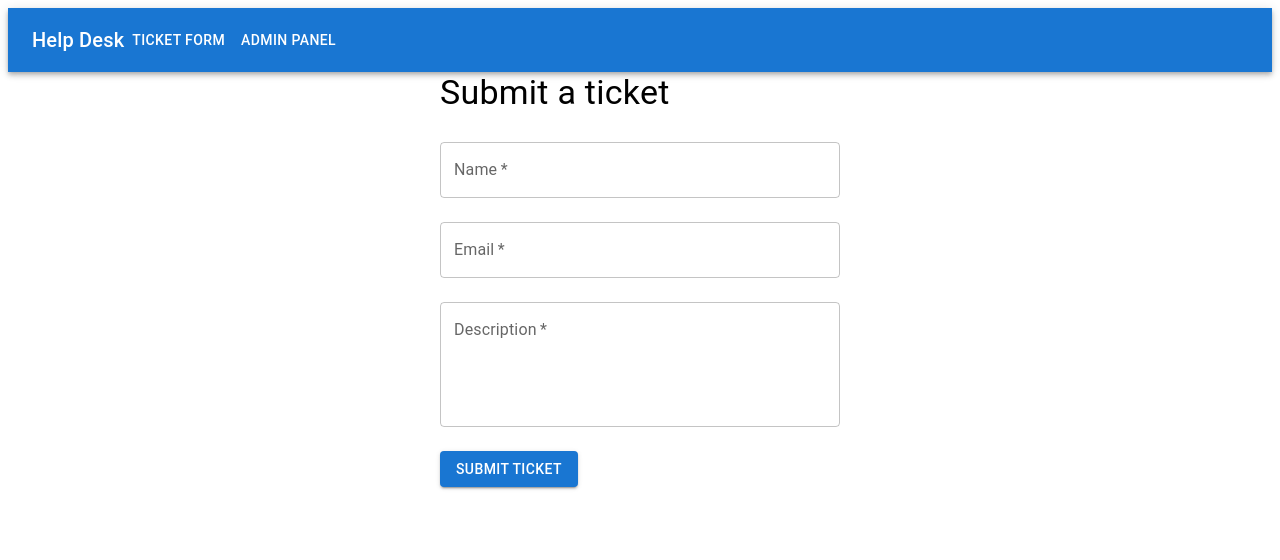
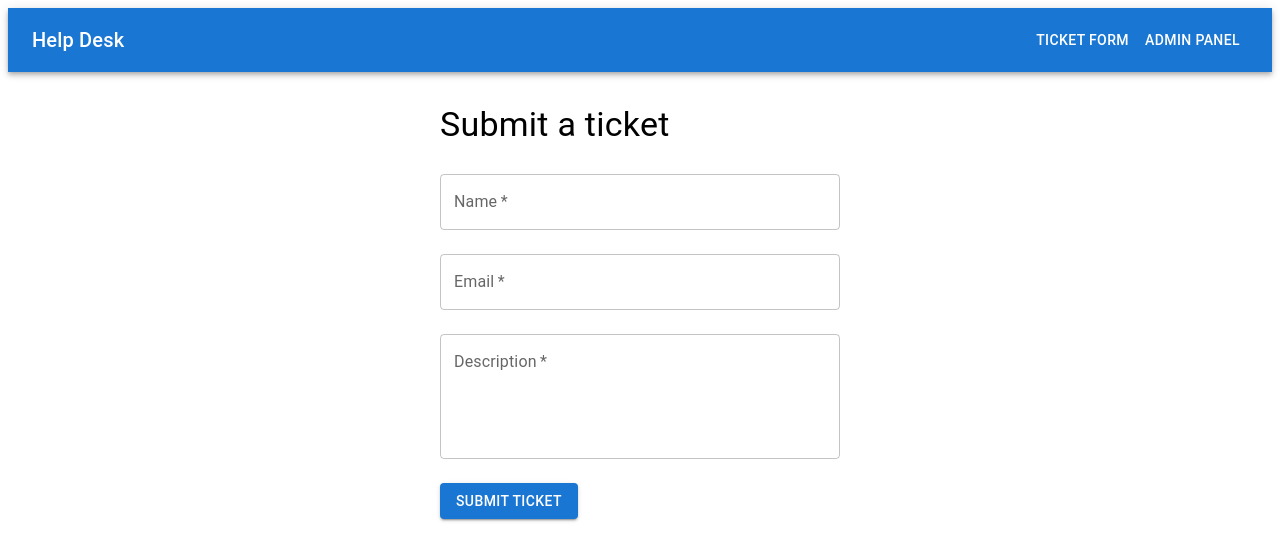
Before and after one commit to cristianteranv/zealthy-help-desk, a React (Create React App) app in the folder frontend/: page / in a window 1280 px wide. Shown: the top 560 px of the page. Built offline with nearby package versions, Linux system fonts and the light colour scheme.

Commit message:
minor styling fixes: spacing, appbar, margins

```diff
--- a/frontend/src/App.js
+++ b/frontend/src/App.js
@@ -9,17 +9,19 @@ function App() {
     <Router>
       <AppBar position="static">
         <Toolbar>
-          <Typography variant="h6">
+          <Typography variant="h6" style={{flexGrow: 1}}>
             Help Desk
           </Typography>
           <Button color="inherit" component={Link} to="/">Ticket Form</Button>
           <Button color="inherit" component={Link} to="/admin">Admin Panel</Button>
         </Toolbar>
       </AppBar>
-      <Routes>
-        <Route path="/" element={<TicketForm />} />
-        <Route path="/admin" element={<TicketList />} />
-      </Routes>
+      <Container style={{marginTop: '2rem'}}>
+        <Routes>
+          <Route path="/" element={<TicketForm />} />
+          <Route path="/admin" element={<TicketList />} />
+        </Routes>
+      </Container>
     </Router>
   );
 }
--- a/frontend/src/components/TicketList.js
+++ b/frontend/src/components/TicketList.js
@@ -1,6 +1,5 @@
 import React, { useState, useEffect } from 'react';
 import axios from 'axios';
-import { Link } from 'react-router-dom';
 import IconButton from '@mui/material/IconButton';
 import CloseIcon from '@mui/icons-material/Close';
 import {
@@ -13,7 +12,6 @@ import {
   Dialog,
   DialogTitle,
   DialogContent,
-  Box,
   DialogActions,
   Button,
   TextField,
@@ -88,7 +86,7 @@ function TicketList() {
   };
 
   return (
-    <div>
+    <>
       <Typography variant="h4" gutterBottom>
         Ticket List
       </Typography>
@@ -167,18 +165,18 @@ function TicketList() {
                 style={{ marginTop: '1rem' }}
               />
             </DialogContent>
-            <DialogActions>
-              <Button onClick={()=>handleRespond('in progress')} color="primary">
+            <DialogActions style={{marginBottom: '0.5rem'}}>
+              <Button onClick={()=>handleRespond('in progress')} variant='contained'>
                 Mark In Progress
               </Button>
-              <Button onClick={()=>handleRespond('done')} color="secondary">
+              <Button onClick={()=>handleRespond('done')} variant='contained'>
                 Mark Resolved
               </Button>
             </DialogActions>
           </>
         )}
       </Dialog>
-    </div>
+    </>
   );
 }
 
```
